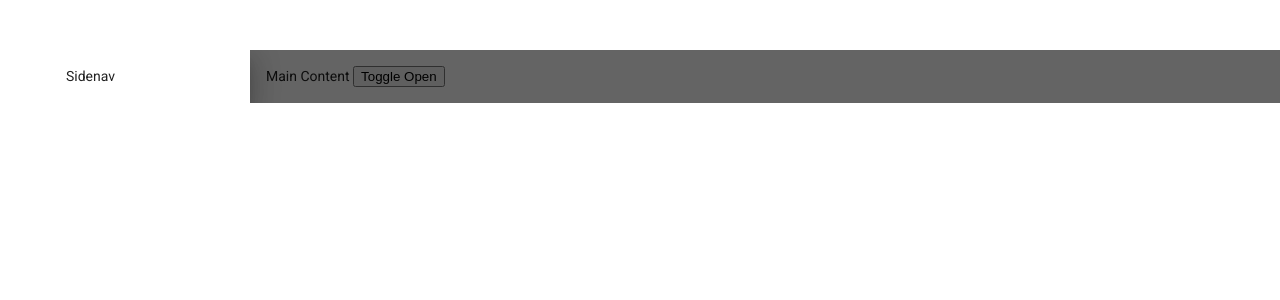
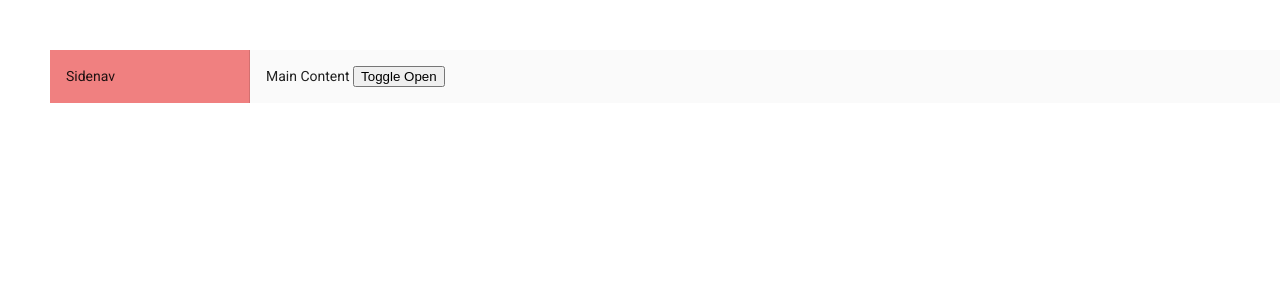
Before and after one commit to markpackham/angular_material_learn, an Angular app: page / in a window 1280 px wide. Both pictures are taken after a click on the button "Toggle Open". Shown: the top 300 px of the page. Built offline with nearby package versions, Linux system fonts and the light colour scheme.

Commit message:
use 3rd possible mode of "side"
https://youtu.be/v8NpQYH2O5M?t=379

```diff
--- a/src/app/app.component.html
+++ b/src/app/app.component.html
@@ -1,6 +1,6 @@
 <div class="layout">
   <mat-sidenav-container>
-    <mat-sidenav mode="push" [(opened)]="opened">Sidenav</mat-sidenav>
+    <mat-sidenav mode="side" [(opened)]="opened">Sidenav</mat-sidenav>
     <mat-sidenav-content>Main Content
       <button (click)="opened=!opened">Toggle Open</button>
     </mat-sidenav-content>
```
